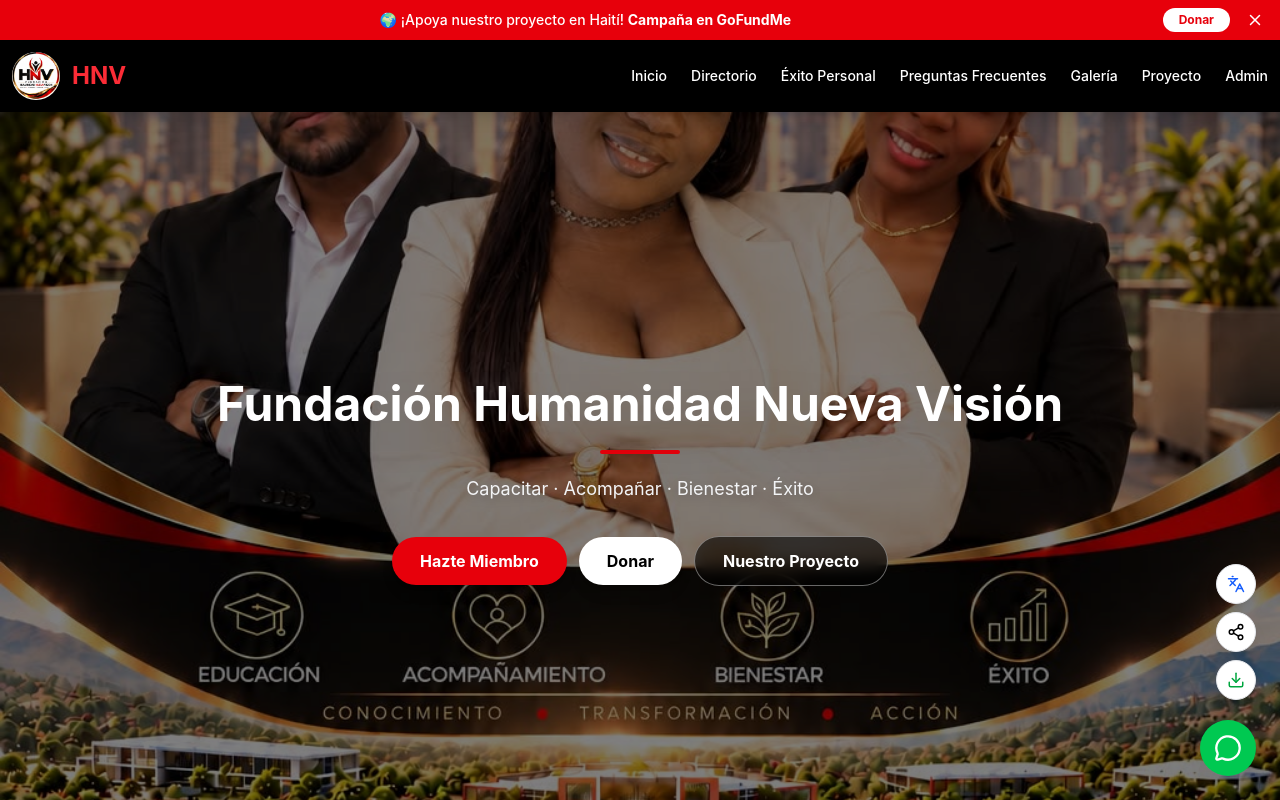
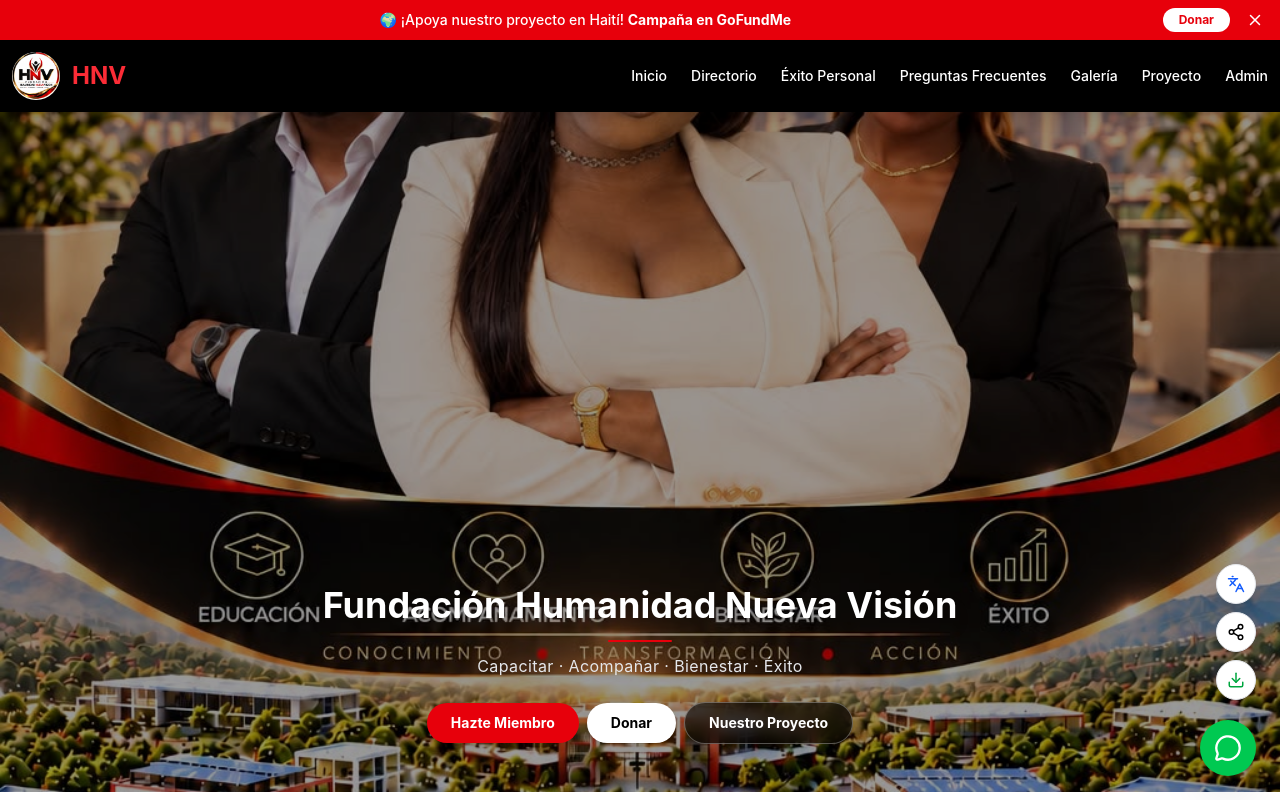
Before and after one commit to n3v3nk4/hnv-web, a Next.js app: page / in a window 1280 px wide. Shown: the top 800 px of the page. Built offline with nearby package versions, Linux system fonts and the light colour scheme.

Commit message:
Fix: Portada mas pequeña y beneficios de membresias actualizados

```diff
--- a/app/hazte-miembro/page.tsx
+++ b/app/hazte-miembro/page.tsx
@@ -39,7 +39,6 @@ export default function HazteMiembro() {
       beneficios: [
         'Masterclass gratuita',
         'Descuentos en eventos',
-        'Acceso a actividades exclusivas',
       ],
       link: 'https://mpago.la/2iu3HWY',
     },
@@ -52,8 +51,6 @@ export default function HazteMiembro() {
       beneficios: [
         'Todo el plan Comunidad',
         'Masaje relajante trimestral',
-        'Certificados de participación',
-        'Asesoría personalizada',
       ],
       link: 'https://mpago.la/2vERYZQ',
     },
@@ -66,7 +63,6 @@ export default function HazteMiembro() {
         'Todo el plan Desarrollo',
         'Acceso directo a la fundadora',
         'Eventos VIP',
-        'Reconocimiento especial',
       ],
       link: 'https://mpago.la/1EUvzmY',
     },
@@ -102,7 +98,7 @@ export default function HazteMiembro() {
           </div>
 
           <h1 className="mb-6 text-5xl font-extrabold tracking-tight md:text-7xl">
-            Hazte miembro<span className="text-red-600">.</span>
+            Hazte <span className="text-red-600">miembro</span>
           </h1>
 
           <div className="mx-auto mb-7 h-1 w-20 rounded-full bg-red-600" />
--- a/app/page.tsx
+++ b/app/page.tsx
@@ -22,7 +22,6 @@ export default function Home() {
   const actualizarFlechas = () => {
     if (scrollRef.current) {
       const { scrollLeft, scrollWidth, clientWidth } = scrollRef.current
-
       setPuedeIzquierda(scrollLeft > 10)
       setPuedeDerecha(scrollLeft < scrollWidth - clientWidth - 10)
     }
@@ -32,7 +31,6 @@ export default function Home() {
   const mover = (direccion: 'izq' | 'der') => {
     if (scrollRef.current) {
       const anchoTarjeta = 280
-
       scrollRef.current.scrollBy({
         left: direccion === 'der' ? anchoTarjeta : -anchoTarjeta,
         behavior: 'smooth'
@@ -42,9 +40,7 @@ export default function Home() {
 
   useEffect(() => {
     actualizarFlechas()
-
     window.addEventListener('resize', actualizarFlechas)
-
     return () => window.removeEventListener('resize', actualizarFlechas)
   }, [])
 
@@ -55,7 +51,7 @@ export default function Home() {
       {/* PORTADA PRINCIPAL */}
       {/* ================================= */}
 
-      <section className="relative w-full h-dvh min-h-[600px] flex items-center justify-center text-center text-white overflow-hidden">
+      <section className="relative w-full h-[85vh] min-h-[500px] flex items-center justify-center text-center text-white overflow-hidden">
 
         {/* IMAGEN ORIGINAL DE PORTADA */}
         <div
@@ -64,47 +60,46 @@ export default function Home() {
         />
 
         {/* CAPA OSCURA SUAVE */}
-        <div className="absolute inset-0 bg-black/50" />
+        <div className="absolute inset-0 bg-black/40" />
 
         {/* CONTENIDO */}
-        <div className="relative z-10 px-5 py-8 max-w-4xl mx-auto flex flex-col items-center justify-center h-full">
+        <div className="relative z-10 px-4 py-6 max-w-3xl mx-auto flex flex-col items-center justify-end h-full pb-12">
 
-          <h1 className="text-3xl sm:text-4xl md:text-5xl font-bold text-white mb-4 drop-shadow-2xl leading-tight mt-12 md:mt-0">
+          {/* Título más pequeño */}
+          <h1 className="text-2xl sm:text-3xl md:text-4xl font-bold text-white mb-2 md:mb-3 drop-shadow-xl leading-tight">
             Fundación Humanidad Nueva Visión
           </h1>
 
-          <div className="w-20 h-1 bg-red-600 rounded-full mb-5" />
+          <div className="w-16 h-0.5 bg-red-600 rounded-full mb-3" />
 
-          <p className="text-sm sm:text-base md:text-lg text-gray-100 max-w-xl mx-auto mb-8 drop-shadow-lg leading-relaxed">
+          {/* Subtítulo más pequeño */}
+          <p className="text-xs sm:text-sm md:text-base text-gray-200 mb-6 drop-shadow-md tracking-wide">
             Capacitar · Acompañar · Bienestar · Éxito
           </p>
 
-          {/* BOTONES ORIGINALES */}
-          <div className="flex flex-col sm:flex-row justify-center items-center gap-3 w-full max-w-2xl mb-16">
-
+          {/* BOTONES MÁS PEQUEÑOS */}
+          <div className="flex flex-col sm:flex-row justify-center items-center gap-2 w-full max-w-sm sm:max-w-none">
             <Link
               href="/hazte-miembro"
-              className="bg-red-600 hover:bg-red-700 text-white px-7 py-3 rounded-full font-bold text-sm md:text-base transition-all duration-300 hover:scale-105 shadow-lg w-full sm:w-auto text-center"
+              className="bg-red-600 hover:bg-red-700 text-white px-6 py-2.5 rounded-full font-bold text-xs md:text-sm transition-all duration-300 hover:scale-105 shadow-md w-full sm:w-auto text-center"
             >
               Hazte Miembro
             </Link>
 
             <Link
               href="/donar"
-              className="bg-white hover:bg-gray-200 text-black px-7 py-3 rounded-full font-bold text-sm md:text-base transition-all duration-300 hover:scale-105 shadow-lg w-full sm:w-auto text-center"
+              className="bg-white hover:bg-gray-200 text-black px-6 py-2.5 rounded-full font-bold text-xs md:text-sm transition-all duration-300 hover:scale-105 shadow-md w-full sm:w-auto text-center"
             >
               Donar
             </Link>
 
             <Link
               href="/proyecto"
-              className="bg-black/60 hover:bg-black/80 text-white border border-white/40 px-7 py-3 rounded-full font-bold text-sm md:text-base transition-all duration-300 hover:scale-105 backdrop-blur-sm w-full sm:w-auto text-center"
+              className="bg-black/60 hover:bg-black/80 text-white border border-white/30 px-6 py-2.5 rounded-full font-bold text-xs md:text-sm transition-all duration-300 hover:scale-105 backdrop-blur-sm w-full sm:w-auto text-center"
             >
               Nuestro Proyecto
             </Link>
-
           </div>
-
         </div>
       </section>
 
@@ -114,23 +109,17 @@ export default function Home() {
       {/* ================================= */}
 
       <section className="container mx-auto py-16 md:py-20 px-4">
-
         <div className="text-center mb-10">
-
           <span className="text-red-600 uppercase tracking-[0.2em] text-xs font-bold">
             Conoce nuestra fundación
           </span>
-
           <h2 className="text-2xl md:text-3xl font-extrabold text-black mt-3 mb-3">
             Explora HNV
           </h2>
-
           <div className="w-16 h-1 bg-red-600 mx-auto rounded-full" />
-
         </div>
 
         <div className="relative">
-
           {/* FLECHA IZQUIERDA */}
           <button
             type="button"
@@ -160,20 +149,14 @@ export default function Home() {
             ref={scrollRef}
             onScroll={actualizarFlechas}
             className="flex overflow-x-auto gap-6 pb-5 snap-x snap-mandatory scrollbar-hide"
-            style={{
-              scrollbarWidth: 'none',
-              msOverflowStyle: 'none'
-            }}
+            style={{ scrollbarWidth: 'none', msOverflowStyle: 'none' }}
           >
-
             {slides.map((slide) => (
-
               <Link
                 key={slide.id}
                 href={slide.link}
                 className="group relative shrink-0 w-72 h-52 md:h-60 rounded-2xl overflow-hidden shadow-lg hover:shadow-2xl snap-center bg-black transition-all duration-300"
               >
-
                 {/* IMAGEN ORIGINAL */}
                 <div
                   className="absolute inset-0 bg-cover bg-center transition-transform duration-700 group-hover:scale-110"
@@ -185,34 +168,25 @@ export default function Home() {
 
                 {/* INFORMACIÓN */}
                 <div className="absolute bottom-0 left-0 right-0 p-5 pt-12">
-
                   <h3 className="text-white text-lg font-bold mb-1">
                     {slide.titulo}
                   </h3>
-
                   <p className="text-gray-200 text-sm">
                     {slide.subtitulo}
                   </p>
-
                   <span className="mt-3 inline-flex items-center gap-2 bg-red-600 text-white text-xs font-semibold px-4 py-2 rounded-full group-hover:bg-red-500 transition">
                     Ver más
                     <span className="group-hover:translate-x-1 transition-transform">→</span>
                   </span>
-
                 </div>
-
               </Link>
-
             ))}
-
           </div>
-
         </div>
 
         <p className="text-center text-gray-400 text-xs mt-3">
           Desliza para descubrir más contenido
         </p>
-
       </section>
 
 
@@ -221,36 +195,28 @@ export default function Home() {
       {/* ================================= */}
 
       <section className="container mx-auto px-4 pb-20">
-
         <div className="text-center mb-10">
-
           <span className="text-red-600 uppercase tracking-[0.2em] text-xs font-bold">
             Participación y comunidad
           </span>
-
           <h2 className="text-2xl md:text-3xl font-extrabold text-black mt-3 mb-3">
             COMPETICIÓN ENTRE CLUB MATRIARCA Y CLUB PATRIARCA
           </h2>
-
           <div className="w-20 h-1 bg-red-600 mx-auto rounded-full" />
-
         </div>
 
         <div className="grid grid-cols-1 md:grid-cols-2 gap-6 md:gap-8 max-w-5xl mx-auto">
-
           {/* CLUB MATRIARCA */}
           <Link
             href="/club-matriarca"
             className="group relative w-full rounded-2xl overflow-hidden shadow-lg hover:shadow-2xl transition-all duration-300 border border-gray-100 bg-white"
           >
-
             <img
               src="/club-matriarca.jpg"
               alt="Club Matriarca"
               className="w-full h-auto object-contain group-hover:scale-[1.02] transition duration-700"
               loading="lazy"
             />
-
           </Link>
 
           {/* CLUB PATRIARCA */}
@@ -258,18 +224,14 @@ export default function Home() {
             href="/club-patriarca"
             className="group relative w-full rounded-2xl overflow-hidden shadow-lg hover:shadow-2xl transition-all duration-300 border border-gray-100 bg-white"
           >
-
             <img
               src="/club-patriarca.jpg"
               alt="Club Patriarca"
               className="w-full h-auto object-contain group-hover:scale-[1.02] transition duration-700"
               loading="lazy"
             />
-
           </Link>
-
         </div>
-
       </section>
 
     </div>
```
